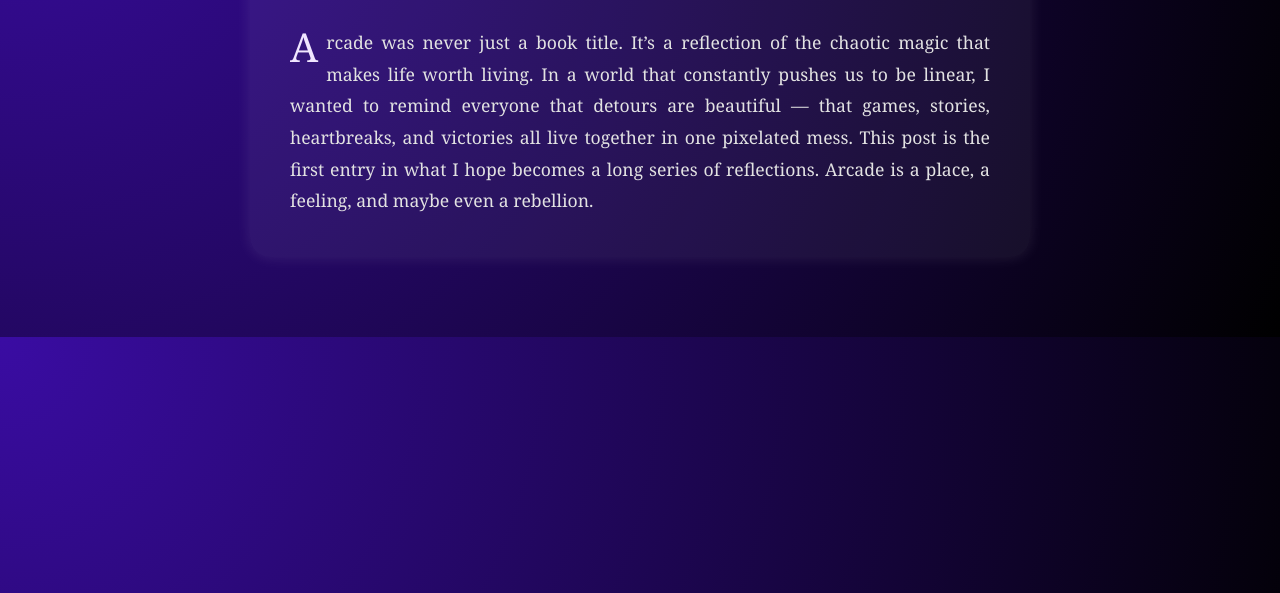
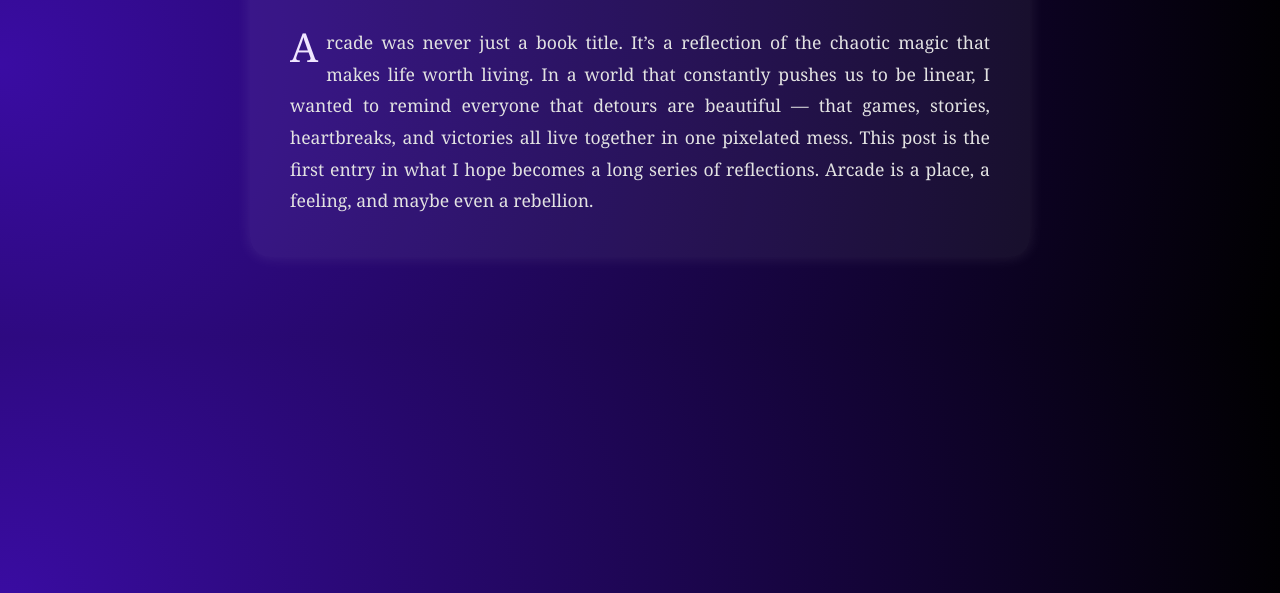
Before and after one commit to Aditi-Sahay/aditisahay, a plain HTML site: page post1.html in a window 1280 px wide. Shown: the part 207-800 px from the top of the page. Drawn offline with Linux system fonts and the light colour scheme.

Commit message:
Update post1.html

```diff
--- a/post1.html
+++ b/post1.html
@@ -6,7 +6,7 @@
   <link rel="stylesheet" href="../styles.css">
   <style>
     body {
-      background: radial-gradient(circle at top left, #3a0ca3, #000000);
+      background: radial-gradient(circle at left, #3a0ca3, #000000);
       color: #f5f5f5;
       font-family: 'Georgia', serif;
       margin: 0;
```
